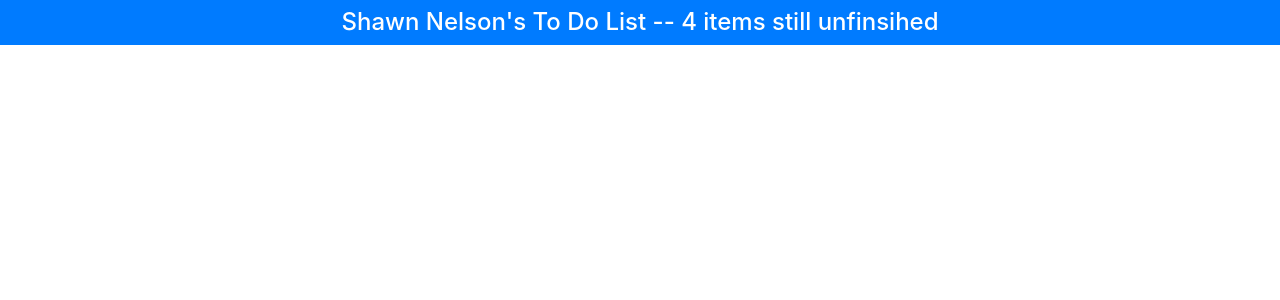
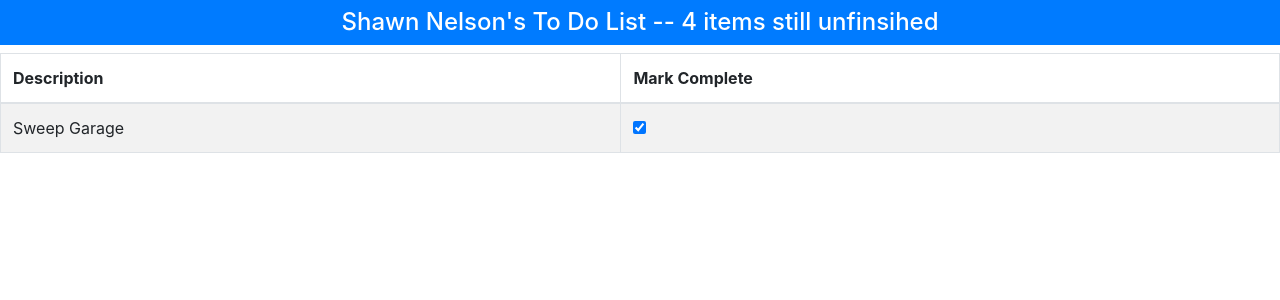
Before and after one commit to LoganRothrock/1029_todo, a React (Create React App) app: page / in a window 1280 px wide. Shown: the top 300 px of the page. Built offline with nearby package versions, Linux system fonts and the light colour scheme.

Commit message:
completed Features 3 & 4

```diff
--- a/src/App.js
+++ b/src/App.js
@@ -2,6 +2,7 @@
 import './App.css';
 import React, {Component} from 'react';
 import {ToDoBanner} from './ToDoBanner';
+import {ToDoRow} from './ToDoRow';
 import 'bootstrap/dist/css/bootstrap.css';
 
 export default class App extends Component {
@@ -28,13 +29,53 @@ export default class App extends Component {
 
   } // END CONSTRUCTOR
 
+  // ----------------- Function to display table rows ---------
+  todoTableRows = (doneProperty) => this.state.todoItems.filter(
+    x => x.done == doneProperty).map(
+      y => <ToDoRow
+        key = {y.action}
+        myTodoItem = {y}
+        callback = {this.toggleToDo} //The callback will be invoked (executed, run) when everything in <ToDoRow> is finished
+        //AND the user clicks the input box
+        // The data passed into the callback from the TodoRow component is passed automaically into the function defined in the
+        // callback
+      />
+    );
+
+    // Feature 4
+    // ------------Function to toggle "done" property to true/false (opposite of what it was)
+    //  .setState allows the in memory data to be updated
+    //  When setState is invoked, React will make a new object with the changes.  Under the hood React will compare the new object with the DOM version of the object.  If there is a difference between those 2 objects then the DOM will get re-drawn (NOT a reload) and then we see the changes.
+
+  toggleToDo = (checkedTodoItem) => this.setState(
+    {
+      todoItems: this.state.todoItems.map(
+        x => x.action == checkedTodoItem.action ? { ...x, done: !x.done} : x
+      )
+    }
+  );
+
+
   render = () =>
     <div id="startingPoint">
       {/* Features 1 & 2 */}
       <ToDoBanner
         userName = {this.state.userName}
         todoItems = {this.state.todoItems}
+
       />
+
+      {/* Features 3 & 4 */}
+      <table className="table table-striped table-bordered">
+        <thead>
+          <th>Description</th>
+          <th>Mark Complete</th>
+        </thead>
+        <tbody>
+          {this.todoTableRows(true)}
+        </tbody>
+      </table>
+
     </div>
 
 }
--- /dev/null
+++ b/src/ToDoRow.js
@@ -0,0 +1,17 @@
+import React, {Component} from 'react';
+
+export class ToDoRow extends Component {
+    //  Features 3 & 4 (also Feature 5 & 6)
+    render = () =>
+        <tr>
+            <td>
+                {this.props.myTodoItem.action}
+            </td>
+            <td>
+                <input type="checkbox"
+                    checked={this.props.myTodoItem.done}
+                    onChange={() => this.props.callback(this.props.myTodoItem)}
+                />
+            </td>
+        </tr>
+};
```
